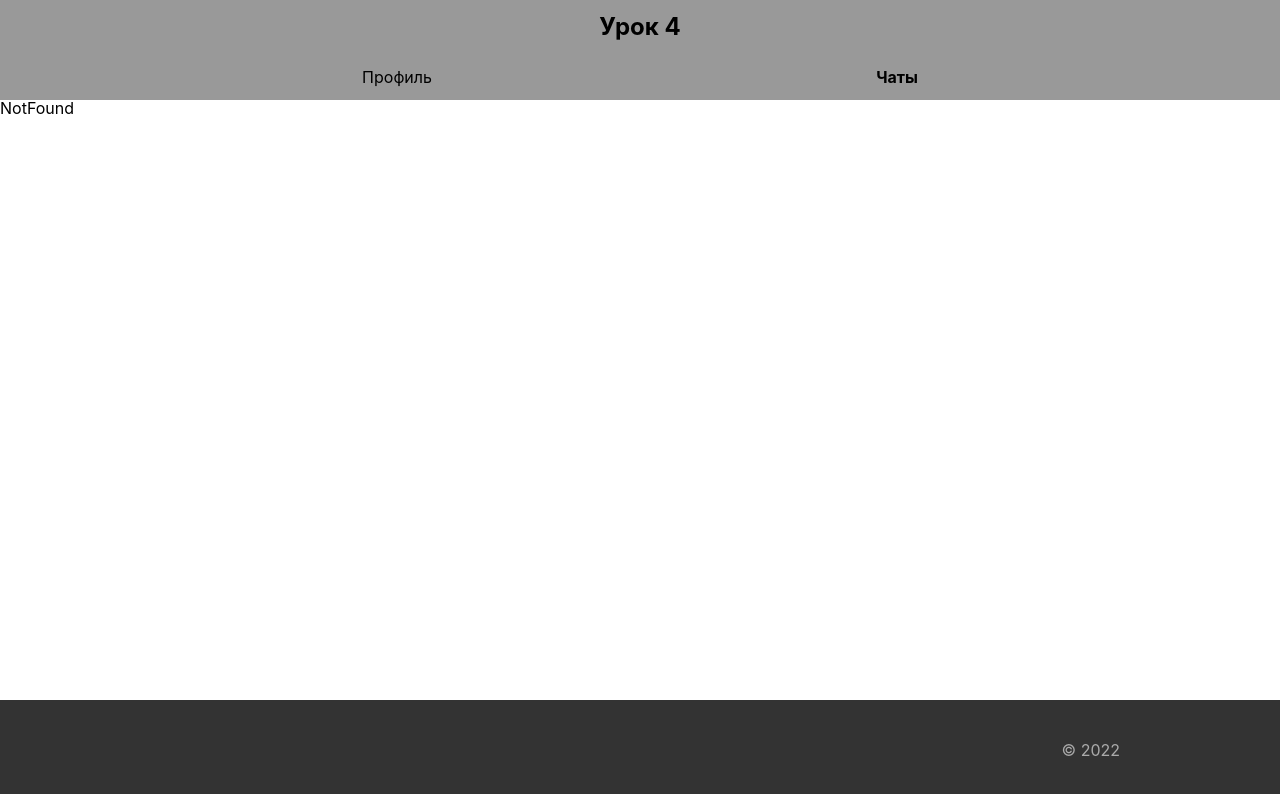
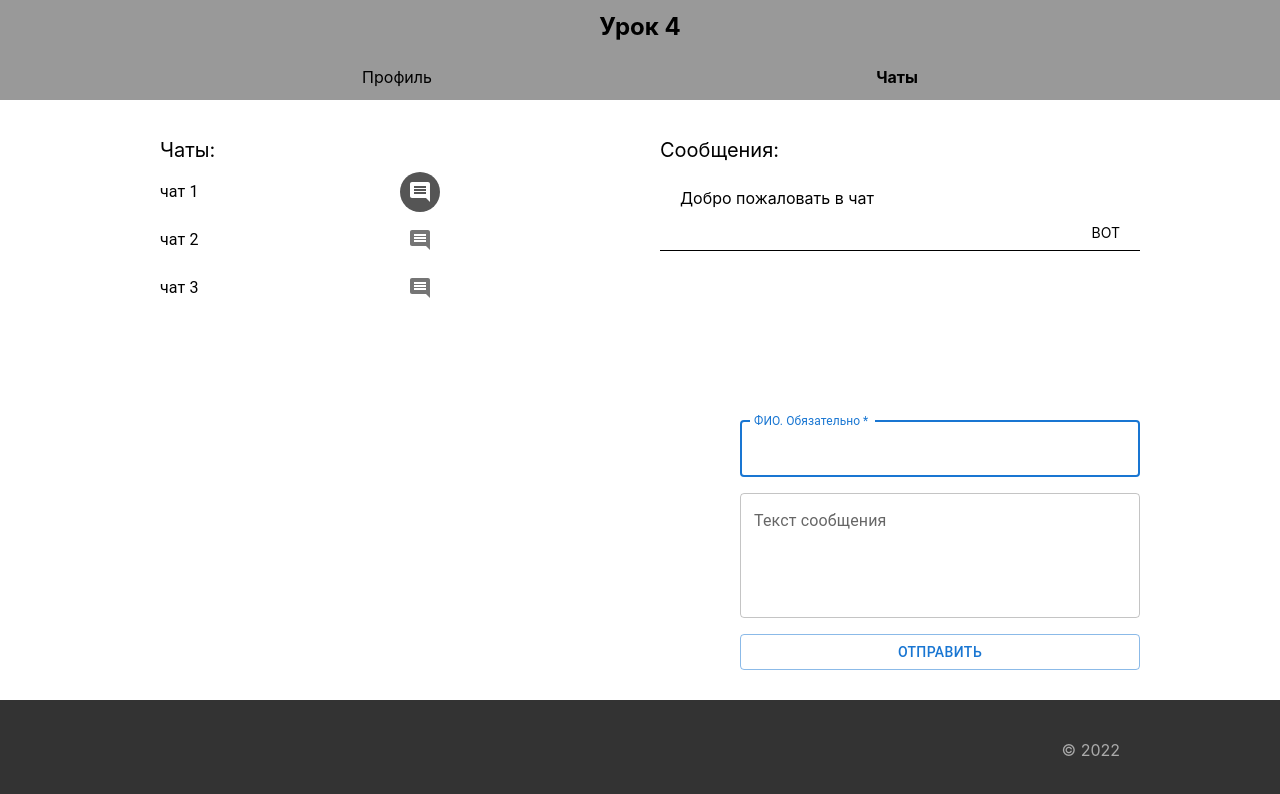
Before and after one commit to anlesem/HW, a React (Create React App) app: page /chats/1 in a window 1280 px wide. Shown: the top 794 px of the page. Built offline with nearby package versions, Linux system fonts and the light colour scheme.

Commit message:
Стили

```diff
--- /dev/null
+++ b/src/components/ChatList/ChatList.jsx
@@ -0,0 +1,34 @@
+import React from 'react';
+import { NavLink } from 'react-router-dom';
+
+import style from './ChatList.module.scss';
+
+import List from '@mui/material/List';
+import ListItem from '@mui/material/ListItem';
+import ListItemText from '@mui/material/ListItemText';
+import IconButton from '@mui/material/IconButton';
+import CommentIcon from '@mui/icons-material/Comment';
+
+export const ChatList = ({ chats }) => {
+   return (
+      <div className={style.chatList}>Чаты:
+         <List sx={{ width: '100%', maxWidth: 360, bgcolor: 'background.paper' }}>
+            {chats.map((chat, idx) => (
+               <ListItem
+                  key={chat.id}
+                  disableGutters
+                  secondaryAction={
+                     <NavLink to={`/chats/${chat.id}`} className={({ isActive }) => isActive ? style.active : ''}>
+                        <IconButton>
+                           <CommentIcon />
+                        </IconButton>
+                     </NavLink>
+                  }
+               >
+                  <ListItemText primary={chat.name} data-testid={'chat-item-' + idx} />
+               </ListItem>
+            ))}
+         </List>
+      </div>
+   );
+};
--- /dev/null
+++ b/src/components/ChatList/ChatList.module.scss
@@ -0,0 +1,17 @@
+.chatList {
+   width: 30%;
+   margin-top: 40px;
+   padding-left: 20px;
+   font-size: 20px;
+   font-weight: semibold;
+}
+
+.active {
+   display: block;
+   border-radius: 50%;
+   background-color: #555;
+
+   svg {
+      fill: #fff;
+   }
+}
--- a/src/components/MessageList/MessageList.jsx
+++ b/src/components/MessageList/MessageList.jsx
@@ -4,12 +4,12 @@ export const MessageList = (props) => {
 
    return (
       <ul className={style.messages}>Сообщения:
-         {/* {props.message.map((item, idx) => {
-         return <li key={item.id} className={style.message} data-testid={'list-item-' + idx}>
-            <p className={style.message_text}>{item.text}</p>
-            <p className={style.message_author}>{item.author}</p>
-         </li>;
-      })} */}
+         {props.message.map((item, idx) => {
+            return <li key={item.id} className={style.message} data-testid={'list-item-' + idx}>
+               <p className={style.message_text}>{item.text}</p>
+               <p className={style.message_author}>{item.author}</p>
+            </li>;
+         })}
       </ul>
    );
 }
--- a/src/pages/App/App.jsx
+++ b/src/pages/App/App.jsx
@@ -25,7 +25,11 @@ export default function App() {
 							<Chats />
 						</React.Suspense>
 					} />
-					<Route path=":chatId" element={<Chats />} />
+					<Route path="chats/:chatId" element={
+						<React.Suspense fallback={<>...</>}>
+							<Chats />
+						</React.Suspense>
+					} />
 					<Route path="*" element={<NotFound />} />
 				</Routes>
 			</BrowserRouter>
--- a/src/pages/App/App.module.scss
+++ b/src/pages/App/App.module.scss
@@ -3,11 +3,3 @@
 	display: grid;
 	grid-template-rows: 100px 1fr 100px;
 }
-
-.main {
-	position: relative;
-	width: 100%;
-
-	display: flex;
-	justify-content: space-around;
-}
--- a/src/pages/Chats/Chats.jsx
+++ b/src/pages/Chats/Chats.jsx
@@ -1,64 +1,63 @@
 import { useState, useEffect } from 'react';
+import { useParams, Redirect } from 'react-router-dom';
 import { nanoid } from 'nanoid';
 
 
+import { ChatList } from '../../components/ChatList/ChatList';
 import { MessageList } from '../../components/MessageList/MessageList';
 import { Form } from '../../components/Form/Form';
 
 import style from './Chats.module.scss';
 
-// import List from '@mui/material/List';
-// import ListItem from '@mui/material/ListItem';
-// import ListItemText from '@mui/material/ListItemText';
-// import IconButton from '@mui/material/IconButton';
-// import CommentIcon from '@mui/icons-material/Comment';
-
 const defaultMessages = {
    chat1: [
       {
          id: '1',
-         author: 'Geekbrains',
-         text: 'Welcome to the chat',
+         author: 'BOT',
+         text: 'Добро пожаловать в чат',
       },
    ],
    chat2: [
       {
-         id: '2',
-         author: 'Geekbrains',
-         text: 'Welcome to the chat',
+         id: '1',
+         author: 'BOT',
+         text: 'Добро пожаловать в чат',
       },
    ],
    chat3: [
       {
-         id: '3',
-         author: 'Geekbrains',
-         text: 'Welcome to the chat',
+         id: '1',
+         author: 'BOT',
+         text: 'Добро пожаловать в чат',
       },
    ],
 };
 
-// const chats = [
-//    {
-//       id: '1',
-//       name: 'чат 1',
-//    },
-//    {
-//       id: '2',
-//       name: 'чат 2',
-//    },
-//    {
-//       id: '3',
-//       name: 'чат 3',
-//    },
-// ];
+const defaultChats = [
+   {
+      id: '1',
+      name: 'чат 1',
+   },
+   {
+      id: '2',
+      name: 'чат 2',
+   },
+   {
+      id: '3',
+      name: 'чат 3',
+   },
+];
 
 // export default function Chats() {
 export const Chats = () => {
    const [messages, setMessages] = useState(defaultMessages);
+   const [chats, setChats] = useState(defaultChats);
+   const { chatId } = useParams('1');
+
 
    const sendMassage = (author, text) => {
       if (author || text) {
-         setMessages((prevMessages) => [...prevMessages, {
+         setMessages((prevMessages) => [...prevMessages[`chat${chatId}`], {
             id: nanoid(),
             author: author,
             text: text,
@@ -66,39 +65,31 @@ export const Chats = () => {
       }
    }
 
-   useEffect(() => {
-      if (messages.length && messages[messages.length - 1].author !== 'BOT') {
-         const timeout = setTimeout(
-            () =>
-               sendMassage('BOT', 'Im BOT'),
-            1000
-         );
+   // useEffect(() => {
+   //    // console.log(messages[`chat${chatId}`]);
 
-         return () => {
-            clearTimeout(timeout);
-         };
-      }
-   }, [messages]);
+   //    if (messages[`chat${chatId}`].length && messages[`chat${chatId}`][messages[`chat${chatId}`].length - 1].author !== 'BOT') {
+   //       const timeout = setTimeout(
+   //          () =>
+   //             sendMassage('BOT', 'Im BOT'),
+   //          1000
+   //       );
+
+   //       return () => {
+   //          clearTimeout(timeout);
+   //       };
+   //    }
+   // }, [messages]);
+
+   // if (!messages[`chat${chatId}`]) {
+   //    return <Redirect to="/" />;
+   // }
 
    return (
-      <div className={style.chats}>Чаты:
-         {/* <List sx={{ width: '100%', maxWidth: 360, bgcolor: 'background.paper' }}>
-            {messages.map((item, idx) => (
-               <ListItem
-                  key={item.id}
-                  disableGutters
-                  secondaryAction={
-                     <IconButton>
-                        <CommentIcon />
-                     </IconButton>
-                  }
-               >
-                  <ListItemText primary={`Пользователь ${item.author}`} data-testid={'chat-item-' + idx} />
-               </ListItem>
-            ))}
-         </List> */}
+      <div className={style.chats}>
+         <ChatList chats={chats} />
          <Form addMessage={sendMassage} />
-         <MessageList message={messages} />
+         <MessageList message={chatId ? messages[`chat${chatId}`] : []} />
       </div>
    );
 }
--- a/src/pages/Chats/Chats.module.scss
+++ b/src/pages/Chats/Chats.module.scss
@@ -1,7 +1,9 @@
 .chats {
-   width: 30%;
-   margin-top: 40px;
-   padding-left: 20px;
-   font-size: 20px;
-   font-weight: semibold;
+   position: relative;
+   max-width: 1000px;
+   margin: 0 auto;
+   width: 100%;
+
+   display: flex;
+   justify-content: space-between;
 }
```
